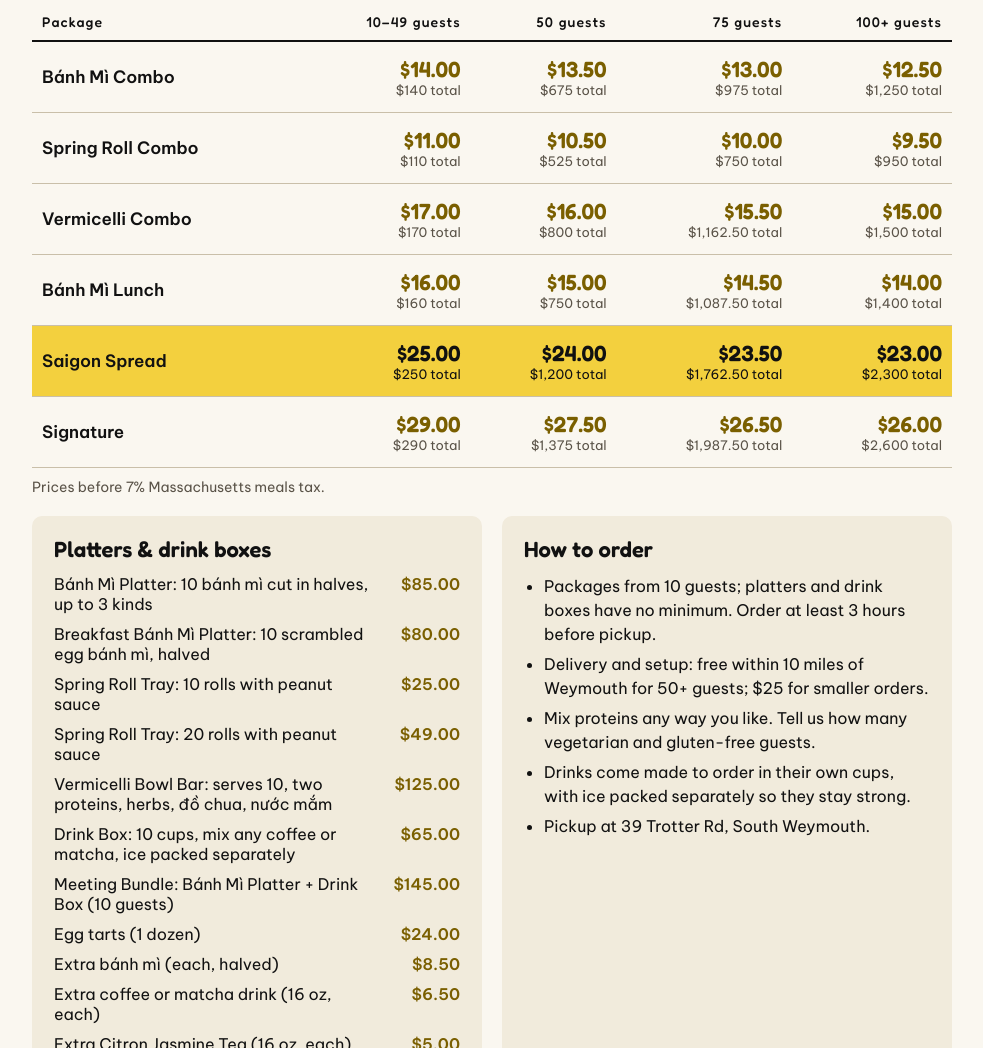
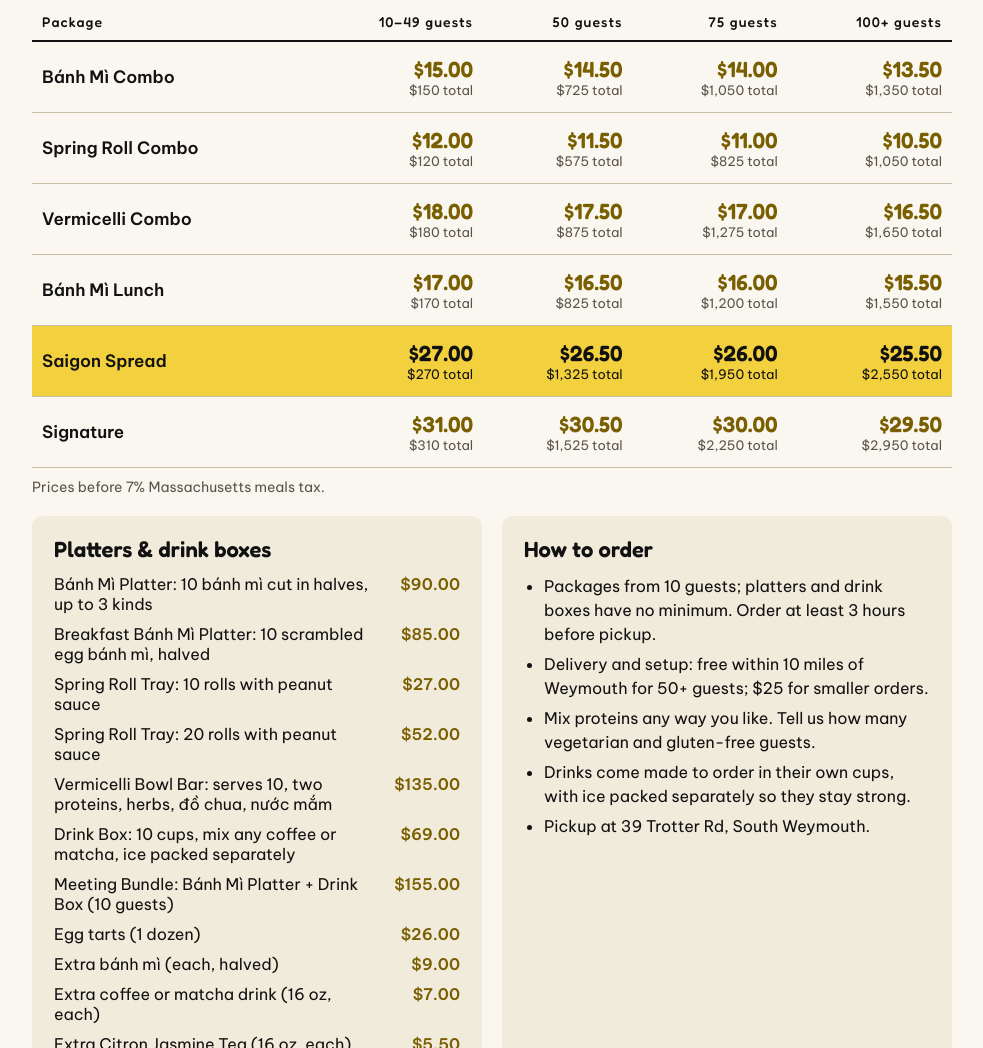
Before and after one commit to saigoneseecoffee/catering, a plain HTML site: page index.html in a window 1280 px wide. Shown: the part 1752-2800 px from the top of the page, without its empty margins (148-1131 px from the left). Drawn offline with Linux system fonts and the light colour scheme.

Commit message:
Raise catering prices to keep food cost 30-35% after ezCater fees
Co-Authored-By: Claude Opus 5.5 <noreply@anthropic.com>
Claude-Session: https://claude.ai/code/session_01Jxfjs6eXxcuwBn2Ffvve4N

```diff
--- a/index.html
+++ b/index.html
@@ -86,7 +86,7 @@
       <div>
         <div class="label">COMBO 1</div>
         <div class="pkg-name">Bánh Mì Combo</div>
-        <div class="pkg-price">$14</div>
+        <div class="pkg-price">$15</div>
         <div class="per">per guest · from 10 guests</div>
       </div>
       <ul>
@@ -100,7 +100,7 @@
       <div>
         <div class="label">COMBO 2</div>
         <div class="pkg-name">Spring Roll Combo</div>
-        <div class="pkg-price">$11</div>
+        <div class="pkg-price">$12</div>
         <div class="per">per guest · from 10 guests</div>
       </div>
       <ul>
@@ -114,7 +114,7 @@
       <div>
         <div class="label">COMBO 3</div>
         <div class="pkg-name">Vermicelli Combo</div>
-        <div class="pkg-price">$17</div>
+        <div class="pkg-price">$18</div>
         <div class="per">per guest · from 10 guests</div>
       </div>
       <ul>
@@ -128,7 +128,7 @@
       <div>
         <div class="label">PACKAGE 1</div>
         <div class="pkg-name">Bánh Mì Lunch</div>
-        <div class="pkg-price">$16</div>
+        <div class="pkg-price">$17</div>
         <div class="per">per guest · from 10 guests</div>
       </div>
       <ul>
@@ -143,7 +143,7 @@
       <div>
         <div class="label">PACKAGE 2 <span class="badge">MOST POPULAR</span></div>
         <div class="pkg-name">Saigon Spread</div>
-        <div class="pkg-price">$25</div>
+        <div class="pkg-price">$27</div>
         <div class="per">per guest · from 10 guests</div>
       </div>
       <ul>
@@ -158,7 +158,7 @@
       <div>
         <div class="label">PACKAGE 3</div>
         <div class="pkg-name">Signature</div>
-        <div class="pkg-price">$29</div>
+        <div class="pkg-price">$31</div>
         <div class="per">per guest · from 10 guests</div>
       </div>
       <ul>
@@ -182,45 +182,45 @@
         <tbody>
           <tr>
             <td>Bánh Mì Combo</td>
-            <td><span class="p">$14.00</span><span class="t">$140 total</span></td>
-            <td><span class="p">$13.50</span><span class="t">$675 total</span></td>
-            <td><span class="p">$13.00</span><span class="t">$975 total</span></td>
-            <td><span class="p">$12.50</span><span class="t">$1,250 total</span></td>
+            <td><span class="p">$15.00</span><span class="t">$150 total</span></td>
+            <td><span class="p">$14.50</span><span class="t">$725 total</span></td>
+            <td><span class="p">$14.00</span><span class="t">$1,050 total</span></td>
+            <td><span class="p">$13.50</span><span class="t">$1,350 total</span></td>
           </tr>
           <tr>
             <td>Spring Roll Combo</td>
-            <td><span class="p">$11.00</span><span class="t">$110 total</span></td>
-            <td><span class="p">$10.50</span><span class="t">$525 total</span></td>
-            <td><span class="p">$10.00</span><span class="t">$750 total</span></td>
-            <td><span class="p">$9.50</span><span class="t">$950 total</span></td>
+            <td><span class="p">$12.00</span><span class="t">$120 total</span></td>
+            <td><span class="p">$11.50</span><span class="t">$575 total</span></td>
+            <td><span class="p">$11.00</span><span class="t">$825 total</span></td>
+            <td><span class="p">$10.50</span><span class="t">$1,050 total</span></td>
           </tr>
           <tr>
             <td>Vermicelli Combo</td>
-            <td><span class="p">$17.00</span><span class="t">$170 total</span></td>
-            <td><span class="p">$16.00</span><span class="t">$800 total</span></td>
-            <td><span class="p">$15.50</span><span class="t">$1,162.50 total</span></td>
-            <td><span class="p">$15.00</span><span class="t">$1,500 total</span></td>
+            <td><span class="p">$18.00</span><span class="t">$180 total</span></td>
+            <td><span class="p">$17.50</span><span class="t">$875 total</span></td>
+            <td><span class="p">$17.00</span><span class="t">$1,275 total</span></td>
+            <td><span class="p">$16.50</span><span class="t">$1,650 total</span></td>
           </tr>
           <tr>
             <td>Bánh Mì Lunch</td>
-            <td><span class="p">$16.00</span><span class="t">$160 total</span></td>
-            <td><span class="p">$15.00</span><span class="t">$750 total</span></td>
-            <td><span class="p">$14.50</span><span class="t">$1,087.50 total</span></td>
-            <td><span class="p">$14.00</span><span class="t">$1,400 total</span></td>
+            <td><span class="p">$17.00</span><span class="t">$170 total</span></td>
+            <td><span class="p">$16.50</span><span class="t">$825 total</span></td>
+            <td><span class="p">$16.00</span><span class="t">$1,200 total</span></td>
+            <td><span class="p">$15.50</span><span class="t">$1,550 total</span></td>
           </tr>
           <tr class="feature">
             <td>Saigon Spread</td>
-            <td><span class="p">$25.00</span><span class="t">$250 total</span></td>
-            <td><span class="p">$24.00</span><span class="t">$1,200 total</span></td>
-            <td><span class="p">$23.50</span><span class="t">$1,762.50 total</span></td>
-            <td><span class="p">$23.00</span><span class="t">$2,300 total</span></td>
+            <td><span class="p">$27.00</span><span class="t">$270 total</span></td>
+            <td><span class="p">$26.50</span><span class="t">$1,325 total</span></td>
+            <td><span class="p">$26.00</span><span class="t">$1,950 total</span></td>
+            <td><span class="p">$25.50</span><span class="t">$2,550 total</span></td>
           </tr>
           <tr>
             <td>Signature</td>
-            <td><span class="p">$29.00</span><span class="t">$290 total</span></td>
-            <td><span class="p">$27.50</span><span class="t">$1,375 total</span></td>
-            <td><span class="p">$26.50</span><span class="t">$1,987.50 total</span></td>
-            <td><span class="p">$26.00</span><span class="t">$2,600 total</span></td>
+            <td><span class="p">$31.00</span><span class="t">$310 total</span></td>
+            <td><span class="p">$30.50</span><span class="t">$1,525 total</span></td>
+            <td><span class="p">$30.00</span><span class="t">$2,250 total</span></td>
+            <td><span class="p">$29.50</span><span class="t">$2,950 total</span></td>
           </tr>
         </tbody>
       </table>
@@ -231,17 +231,17 @@
       <div class="card">
         <h3>Platters &amp; drink boxes</h3>
         <div class="addons">
-          <div>Bánh Mì Platter: 10 bánh mì cut in halves, up to 3 kinds</div><div class="price">$85.00</div>
-          <div>Breakfast Bánh Mì Platter: 10 scrambled egg bánh mì, halved</div><div class="price">$80.00</div>
-          <div>Spring Roll Tray: 10 rolls with peanut sauce</div><div class="price">$25.00</div>
-          <div>Spring Roll Tray: 20 rolls with peanut sauce</div><div class="price">$49.00</div>
-          <div>Vermicelli Bowl Bar: serves 10, two proteins, herbs, đồ chua, nước mắm</div><div class="price">$125.00</div>
-          <div>Drink Box: 10 cups, mix any coffee or matcha, ice packed separately</div><div class="price">$65.00</div>
-          <div>Meeting Bundle: Bánh Mì Platter + Drink Box (10 guests)</div><div class="price">$145.00</div>
-          <div>Egg tarts (1 dozen)</div><div class="price">$24.00</div>
-          <div>Extra bánh mì (each, halved)</div><div class="price">$8.50</div>
-          <div>Extra coffee or matcha drink (16 oz, each)</div><div class="price">$6.50</div>
-          <div>Extra Citron Jasmine Tea (16 oz, each)</div><div class="price">$5.00</div>
+          <div>Bánh Mì Platter: 10 bánh mì cut in halves, up to 3 kinds</div><div class="price">$90.00</div>
+          <div>Breakfast Bánh Mì Platter: 10 scrambled egg bánh mì, halved</div><div class="price">$85.00</div>
+          <div>Spring Roll Tray: 10 rolls with peanut sauce</div><div class="price">$27.00</div>
+          <div>Spring Roll Tray: 20 rolls with peanut sauce</div><div class="price">$52.00</div>
+          <div>Vermicelli Bowl Bar: serves 10, two proteins, herbs, đồ chua, nước mắm</div><div class="price">$135.00</div>
+          <div>Drink Box: 10 cups, mix any coffee or matcha, ice packed separately</div><div class="price">$69.00</div>
+          <div>Meeting Bundle: Bánh Mì Platter + Drink Box (10 guests)</div><div class="price">$155.00</div>
+          <div>Egg tarts (1 dozen)</div><div class="price">$26.00</div>
+          <div>Extra bánh mì (each, halved)</div><div class="price">$9.00</div>
+          <div>Extra coffee or matcha drink (16 oz, each)</div><div class="price">$7.00</div>
+          <div>Extra Citron Jasmine Tea (16 oz, each)</div><div class="price">$5.50</div>
         </div>
       </div>
       <div class="card">
```
